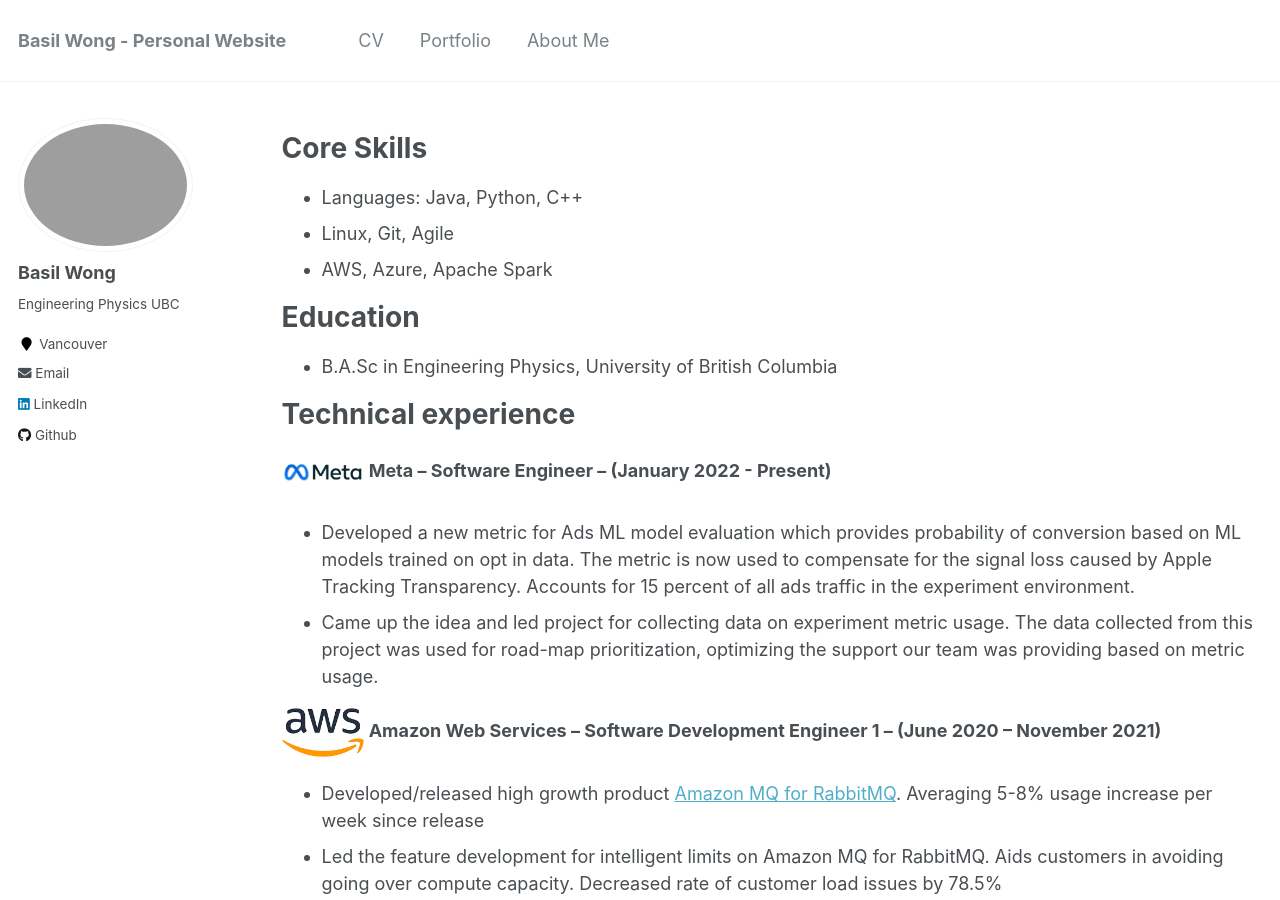
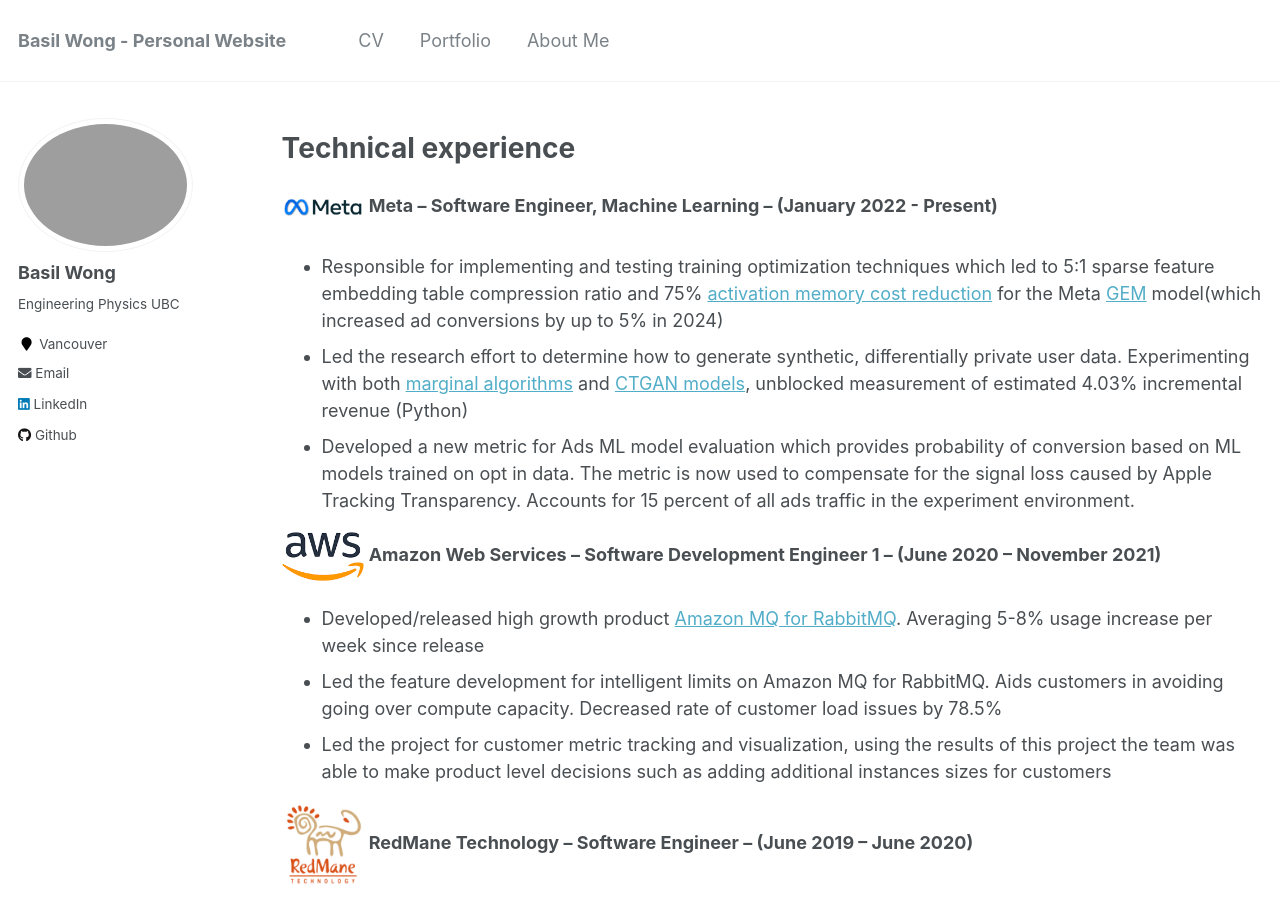
Before and after one commit to basilwong/basilwong.github.io, a Jekyll site: the page built from _pages/cv.md, in a window 1280 px wide and 900 px high. Built offline with Jekyll 4.4.1, drawn with Linux system fonts in a browser that asks for light colours; some of the changed text lies outside the part shown.

Commit message:
Update cv.md

```diff
--- a/_pages/cv.md
+++ b/_pages/cv.md
@@ -9,23 +9,13 @@
 
 {% include base_path %}
 
-
-Core Skills
-======
-* Languages: Java, Python, C++
-* Linux, Git, Agile
-* AWS, Azure, Apache Spark
-
-Education
-======
-* B.A.Sc in Engineering Physics, University of British Columbia
-
 Technical experience
 ======
 <a href="https://www.meta.com"><img src="https://basilwong.github.io/files/logos/meta_logo.png" width="82" height="86" title="Meta Logo" alt="f"></a>
-**Meta – Software Engineer – (January 2022 - Present)**
+**Meta – Software Engineer, Machine Learning – (January 2022 - Present)**
+  * Responsible for implementing and testing training optimization techniques which led to 5:1 sparse feature embedding table compression ratio and 75% [activation memory cost reduction](https://github.com/pytorch/pytorch/commit/7b2af25f80071440538d8bf4de1804bb1f4914b5) for the Meta [GEM](https://www.facebook.com/business/news/ai-innovation-in-metas-ads-ranking-driving-advertiser-performance) model(which increased ad conversions by up to 5% in 2024)
+  * Led the research eﬀort to determine how to generate synthetic, diﬀerentially private user data. Experimenting with both [marginal algorithms](https://arxiv.org/pdf/2201.12677) and [CTGAN models](https://proceedings.neurips.cc/paper_files/paper/2019/file/254ed7d2de3b23ab10936522dd547b78-Paper.pdf), unblocked measurement of estimated 4.03% incremental revenue (Python)
   * Developed a new metric for Ads ML model evaluation which provides probability of conversion based on ML models trained on opt in data. The metric is now used to compensate for the signal loss caused by Apple Tracking Transparency. Accounts for 15 percent of all ads traffic in the experiment environment.
-  * Came up the idea and led project for collecting data on experiment metric usage. The data collected from this project was used for road-map prioritization, optimizing the support our team was providing based on metric usage.
 
 <a href="https://aws.amazon.com/"><img src="https://basilwong.github.io/files/logos/aws_logo.png" width="82" height="86" title="AWS Logo" alt="f"></a>
 **Amazon Web Services – Software Development Engineer 1 – (June 2020 – November 2021)**
```
Also changed, not shown: other parts of _pages/cv.md (+5 -0 lines).
